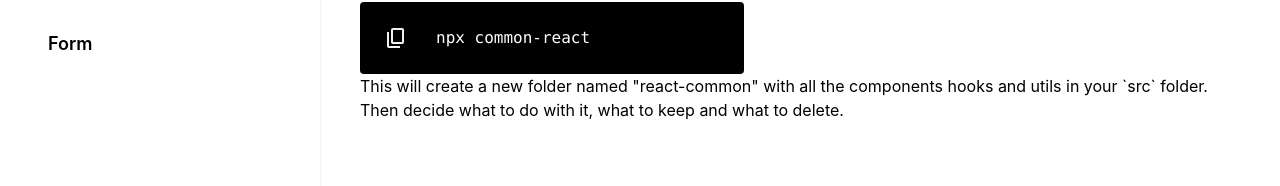
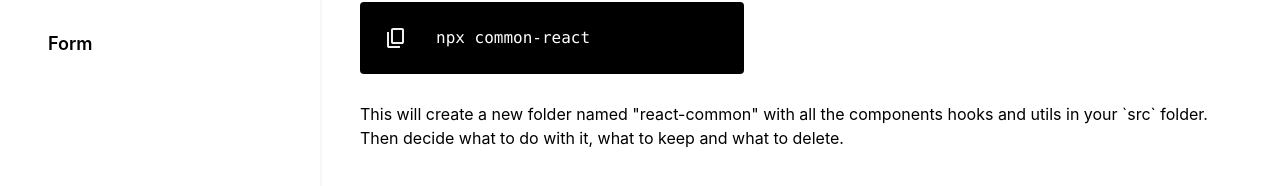
Before and after one commit to ChenPeleg/common-react, a React (Vite) app: page /#/about in a window 1280 px wide. Shown: the part 422-608 px from the top of the page. Built offline with nearby package versions, Linux system fonts and the light colour scheme.

Commit message:
react common folder

```diff
--- a/src/examples/About.tsx
+++ b/src/examples/About.tsx
@@ -49,7 +49,7 @@ export const About = () => {
                 npx common-react
             </code>
         </div>
-        <div>
+        <div className={'mt-7'}>
             This will create a new folder named "react-common" with all the components hooks and utils in your `src` folder. Then decide
             what to do with it, what to keep and what to delete.
         </div>
```
